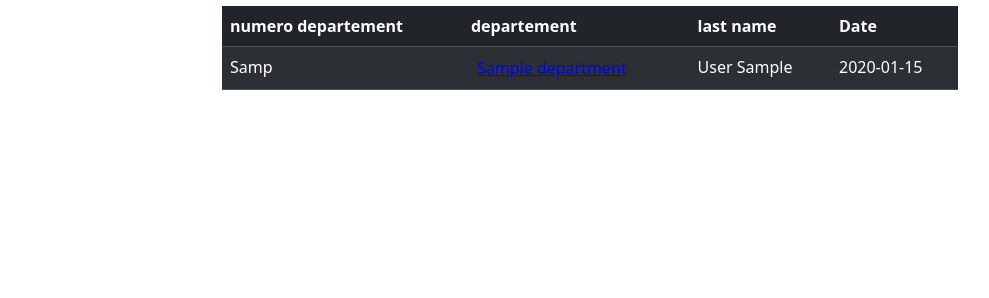
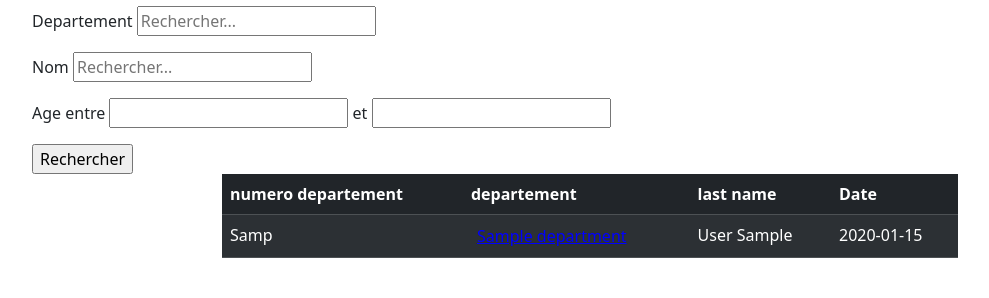
Before and after one commit to ManevaEli/test_db-master, a PHP site: page /pages/index.php in a window 1280 px wide. Shown: the part 50-348 px from the top of the page, without its empty margins (50-1039 px from the left). Run offline with PHP 8.4, Linux system fonts and the light colour scheme; tables that the repository leaves empty hold one stand-in row (values such as "Sample post").

Commit message:
le formulaire de recherche

```diff
--- a/pages/index.php
+++ b/pages/index.php
@@ -20,6 +20,15 @@ require_once("../fonction/bdd.php");
     <main>
         <div class="container">
         <div class="row justify-content-md-center">
+        <section>
+            <form action="recherche.php" method="get">
+                <p>Departement <input type="text" name="Departement" placeholder="Rechercher..."/></p>
+                <p>Nom <input type="text" name="Nom" placeholder="Rechercher..."/></p>
+                <p>Age entre <input type="number" name="min"/> et <input type="number" name="max"/></p>
+                <input type="submit" value="Rechercher" />
+            </form>
+        </section>
+
         <section class="col-sm-12 col-lg-8 bloc">
             <article>
                  <table class=" table table-dark table-striped centered-table" >
```
